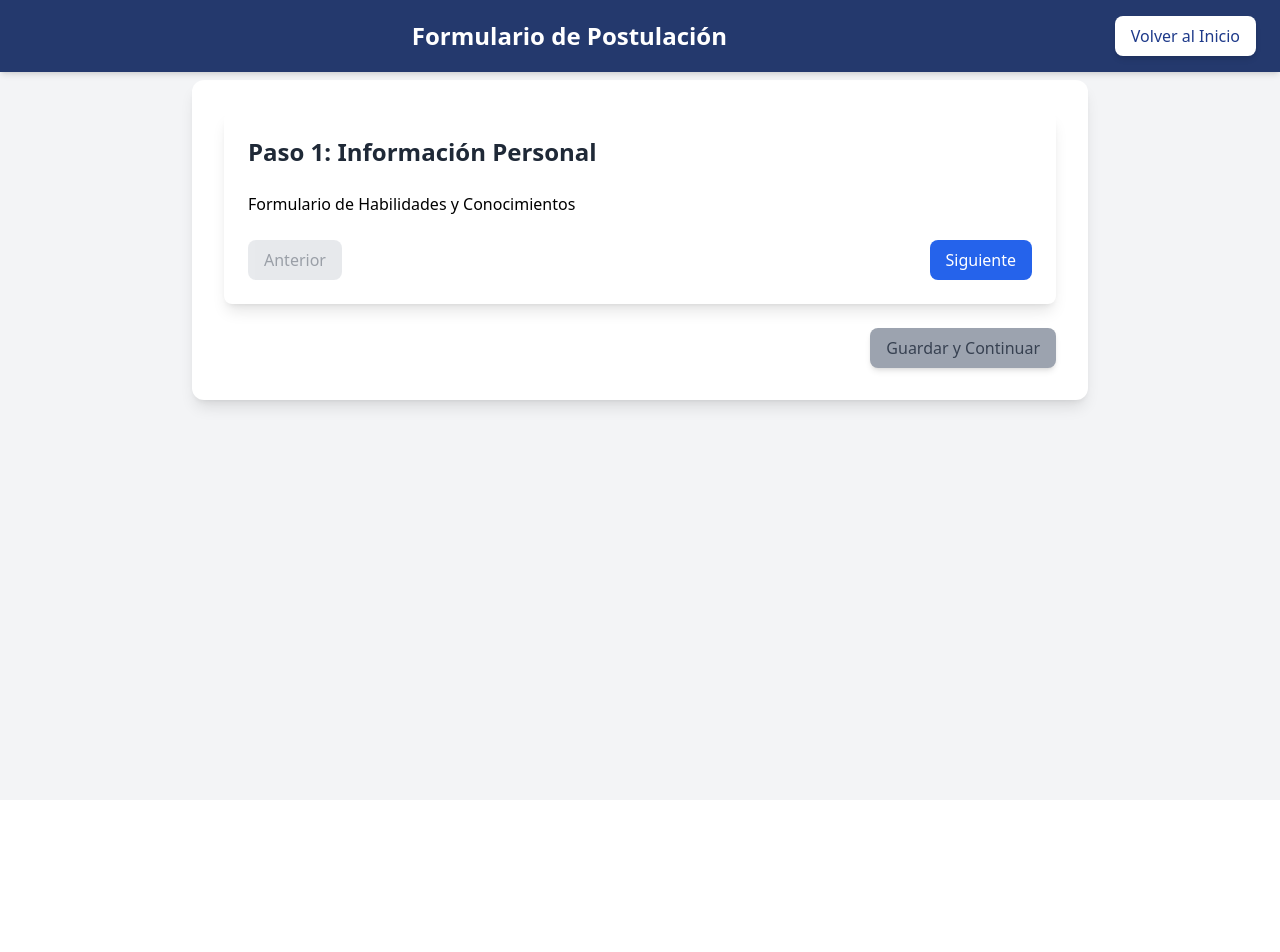
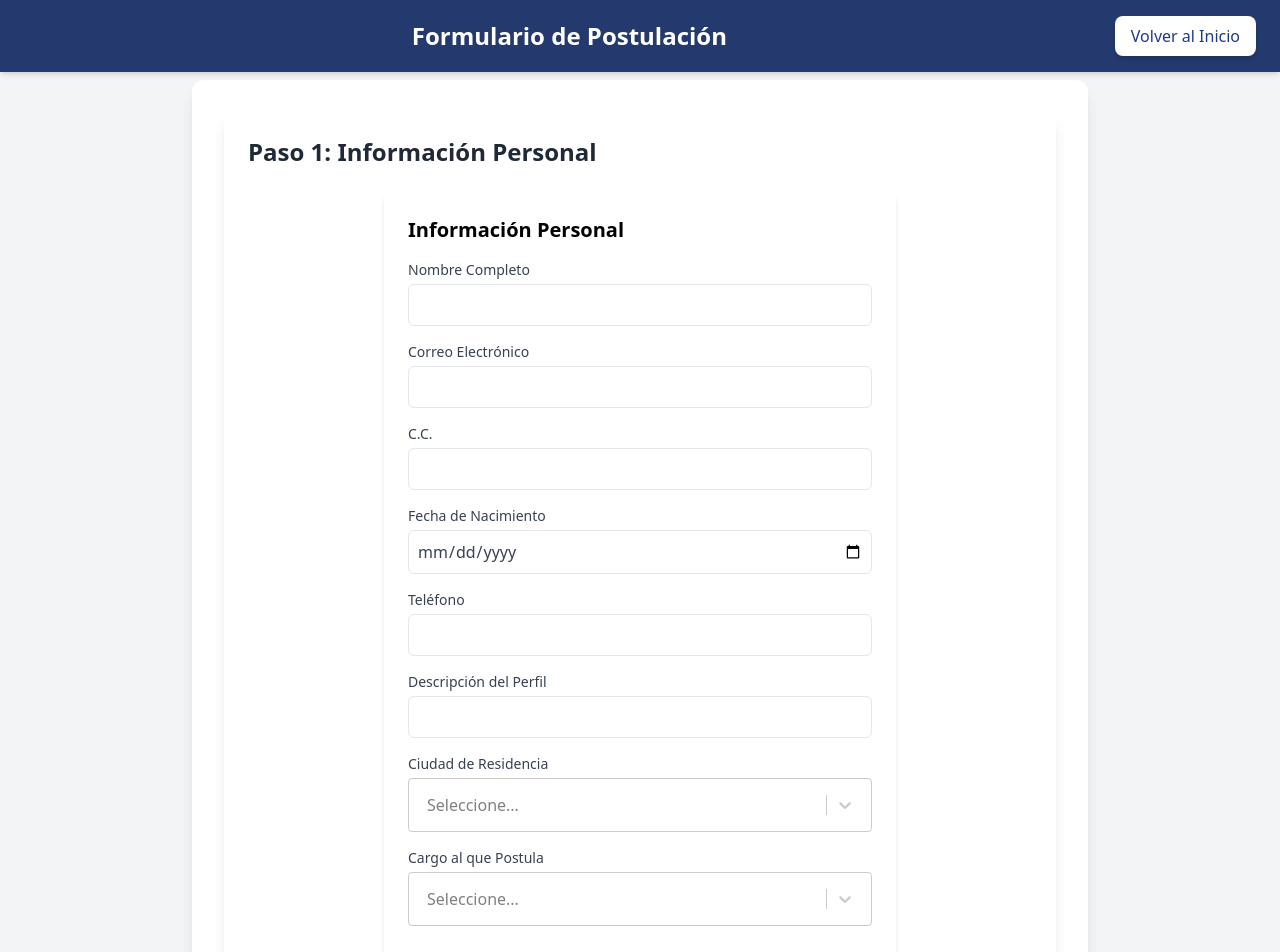
Before and after one commit to DannielDMD/Cv-Managments-Front-JSX, a React (Vite) app: page /formulario in a window 1280 px wide. Shown: the top 952 px of the page. Before the commit the page ends 800 px from the top, so only its background shows below. Built offline with nearby package versions, Linux system fonts and the light colour scheme; no server answers.

Commit message:
Se configura el primer formulario

```diff
--- a/package.json
+++ b/package.json
@@ -13,7 +13,8 @@
     "axios": "^1.8.3",
     "react": "^19.0.0",
     "react-dom": "^19.0.0",
-    "react-router-dom": "^7.4.0"
+    "react-router-dom": "^7.4.0",
+    "react-select": "^5.10.1"
   },
   "devDependencies": {
     "@eslint/js": "^9.21.0",
--- a/src/components/form/InputField.jsx
+++ b/src/components/form/InputField.jsx
@@ -0,0 +1,38 @@
+import React from "react";
+
+const InputField = ({ label, name, type, value, onChange }) => {
+  return (
+    <div className="flex flex-col mb-4">
+      <label htmlFor={name} className="text-sm font-medium text-gray-700 mb-1">
+        {label}
+      </label>
+
+      {type === "select" ? (
+        // Select para opciones Sí/No
+        <select
+          id={name}
+          name={name}
+          value={value}
+          onChange={onChange}
+          className="border rounded-md p-2 text-gray-700 focus:ring-2 focus:ring-blue-500"
+        >
+          <option value="">Seleccione...</option>
+          <option value="SI">Sí</option>
+          <option value="NO">No</option>
+        </select>
+      ) : (
+        // Inputs normales (text, email, tel, date)
+        <input
+          id={name}
+          name={name}
+          type={type}
+          value={value}
+          onChange={onChange}
+          className="border rounded-md p-2 text-gray-700 focus:ring-2 focus:ring-blue-500"
+        />
+      )}
+    </div>
+  );
+};
+
+export default InputField;
--- a/src/components/form/SelectField.jsx
+++ b/src/components/form/SelectField.jsx
@@ -0,0 +1,44 @@
+import { useState, useEffect } from "react";
+import Select from "react-select";
+
+const SelectField = ({ label, fetchFunction, idKey, nameKey, value, onChange, placeholder = "Seleccione..." }) => {
+  const [options, setOptions] = useState([]);
+
+  useEffect(() => {
+    const fetchData = async () => {
+      try {
+        const data = await fetchFunction();
+        const formattedOptions = data.map((item) => ({
+          value: item,
+          label: String(item[nameKey]), // Convertimos a string para evitar errores
+        }));
+        setOptions(formattedOptions);
+      } catch (error) {
+        console.error("Error al cargar los datos:", error);
+      }
+    };
+
+    fetchData();
+  }, [fetchFunction, idKey, nameKey]);
+
+  return (
+    <div className="flex flex-col mb-4">
+      {label && <label className="text-sm font-medium text-gray-700 mb-1">{label}</label>}
+
+      <Select
+        value={options.find((opt) => opt.value === value) || null}
+        options={options}
+        onChange={(selectedOption) => onChange(selectedOption?.value)}
+        placeholder={placeholder}
+        classNames={{
+          control: () => "border rounded-md p-2 text-gray-700 focus:ring-2 focus:ring-blue-500",
+          menu: () => "border rounded-md bg-white shadow-lg",
+          option: ({ isFocused }) =>
+            isFocused ? "bg-blue-100 p-2 cursor-pointer" : "p-2 cursor-pointer",
+        }}
+      />
+    </div>
+  );
+};
+
+export default SelectField;
--- a/src/pages/FormPages/PersonalInfo.jsx
+++ b/src/pages/FormPages/PersonalInfo.jsx
@@ -1,5 +1,123 @@
-const PersonalInfo= () => {
-    return <div>Formulario de Habilidades y Conocimientos</div>;
+import React, { useState, useEffect } from "react";
+import InputField from "../../components/form/InputField";
+import SelectField from "../../components/form/SelectField";
+import { getCiudades, getCargos } from "../../services/candidateService"
+
+const PersonalInfo = () => {
+  const [formData, setFormData] = useState({
+    nombre: "",
+    email: "",
+    cc: "",
+    fechaNacimiento: "",
+    telefono: "",
+    perfil: "",
+    trabajaJoyco: "",
+    haTrabajadoJoyco: "",
+    tieneReferido: "",
+    ciudadResidencia: null, // Se eliminó el tipado incorrecto
+    cargoPostulado: null, // Se eliminó el tipado incorrecto
+  });
+
+  const [ciudades, setCiudades] = useState([]);
+  const [cargos, setCargos] = useState([]);
+
+  // Cargar ciudades al montar el componente
+  useEffect(() => {
+    const fetchCiudades = async () => {
+      try {
+        const ciudadesData = await getCiudades();
+        setCiudades(ciudadesData);
+      } catch (error) {
+        console.error("Error al cargar las ciudades:", error);
+      }
+    };
+
+    fetchCiudades();
+  }, []);
+
+  // Cargar cargos al montar el componente
+  useEffect(() => {
+    const fetchCargos = async () => {
+      try {
+        const cargosData = await getCargos(); // Se corrigió el llamado
+        setCargos(cargosData);
+      } catch (error) {
+        console.error("Error al cargar los cargos:", error);
+      }
+    };
+
+    fetchCargos();
+  }, []);
+
+  // Manejar cambios en los inputs de texto
+  const handleChange = (e) => {
+    const { name, value } = e.target;
+    setFormData((prev) => ({ ...prev, [name]: value }));
   };
 
-  export default PersonalInfo;
+  // Manejar selección de ciudad
+  const handleCityChange = (selectedOption) => {
+    setFormData((prev) => ({
+      ...prev,
+      ciudadResidencia: selectedOption,
+    }));
+  };
+
+  // Manejar selección de cargo
+  const handleCargoChange = (selectedOption) => {
+    setFormData((prev) => ({
+      ...prev,
+      cargoPostulado: selectedOption,
+    }));
+  };
+
+  return (
+    <div className="max-w-lg mx-auto p-6 bg-white shadow-md rounded-lg">
+      <h2 className="text-xl font-semibold mb-4">Información Personal</h2>
+
+      <form>
+        <InputField label="Nombre Completo" name="nombre" type="text" value={formData.nombre} onChange={handleChange} />
+
+        <InputField label="Correo Electrónico" name="email" type="email" value={formData.email} onChange={handleChange}/>
+
+        <InputField label="C.C." name="cc"  type="text" value={formData.cc}  onChange={handleChange} />
+
+        <InputField label="Fecha de Nacimiento" name="fechaNacimiento" type="date" value={formData.fechaNacimiento} onChange={handleChange} />
+
+        <InputField label="Teléfono" name="telefono" type="tel" value={formData.telefono} onChange={handleChange} />
+
+        <InputField label="Descripción del Perfil" name="perfil" type="text" value={formData.perfil} onChange={handleChange} />
+
+        <SelectField
+          label="Ciudad de Residencia"
+          options={ciudades.map((ciudad) => ({
+            value: ciudad.id_ciudad,
+            label: ciudad.nombre_ciudad,
+          }))}
+          value={formData.ciudadResidencia}
+          onChange={handleCityChange}
+        />
+
+        <SelectField
+          label="Cargo al que Postula"
+          options={cargos.map((cargo) => ({
+            value: cargo.id_cargo,
+            label: cargo.nombre_cargo,
+          }))}
+          value={formData.cargoPostulado}
+          onChange={handleCargoChange}
+        />
+
+        <button
+          type="button"
+          className="mt-4 px-4 py-2 bg-gray-500 text-white rounded-md cursor-not-allowed"
+          disabled
+        >
+          Enviar Postulación (Deshabilitado)
+        </button>
+      </form>
+    </div>
+  );
+};
+
+export default PersonalInfo;
--- a/src/services/candidateService.js
+++ b/src/services/candidateService.js
@@ -10,7 +10,7 @@ export const getCiudades = async () => {
     }
 };
 
-export const getCargosOfrecidos = async () => {
+export const getCargos = async () => {
     try {
         const response = await api.get("/cargo-ofrecido");
         return response.data;
```
Also changed, not shown: 2 other files (tests, documents, lock files or other folders).
